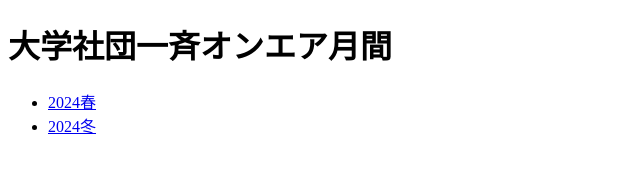
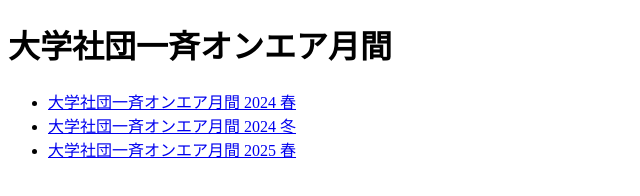
Before and after one commit to ja1zlo/ja1zlo.u-tokyo.org, an Astro site: page /univ_onair_together in a window 1280 px wide. Shown: the whole page, without its empty margins (0-640 px from the left). Built offline with nearby package versions, Linux system fonts and the light colour scheme; Astro itself is replaced by a stand-in of ours.

Commit message:
Update index.mdx

```diff
--- a/src/pages/univ_onair_together/index.mdx
+++ b/src/pages/univ_onair_together/index.mdx
@@ -1,4 +1,5 @@
 # 大学社団一斉オンエア月間
 
-- [2024春](/univ_onair_together/202405)
-- [2024冬](/univ_onair_together/202411)
+- [大学社団一斉オンエア月間 2024 春](/univ_onair_together/202405)
+- [大学社団一斉オンエア月間 2024 冬](/univ_onair_together/202411)
+- [大学社団一斉オンエア月間 2025 春](/univ_onair_together/202505)
```
